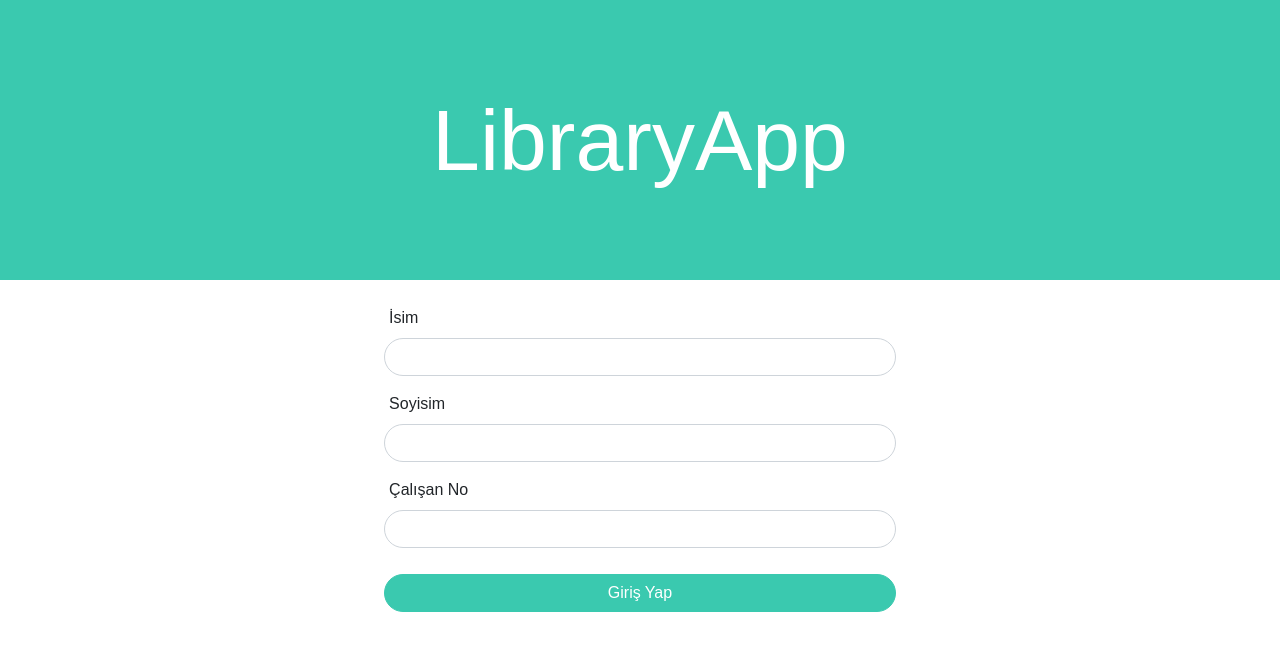
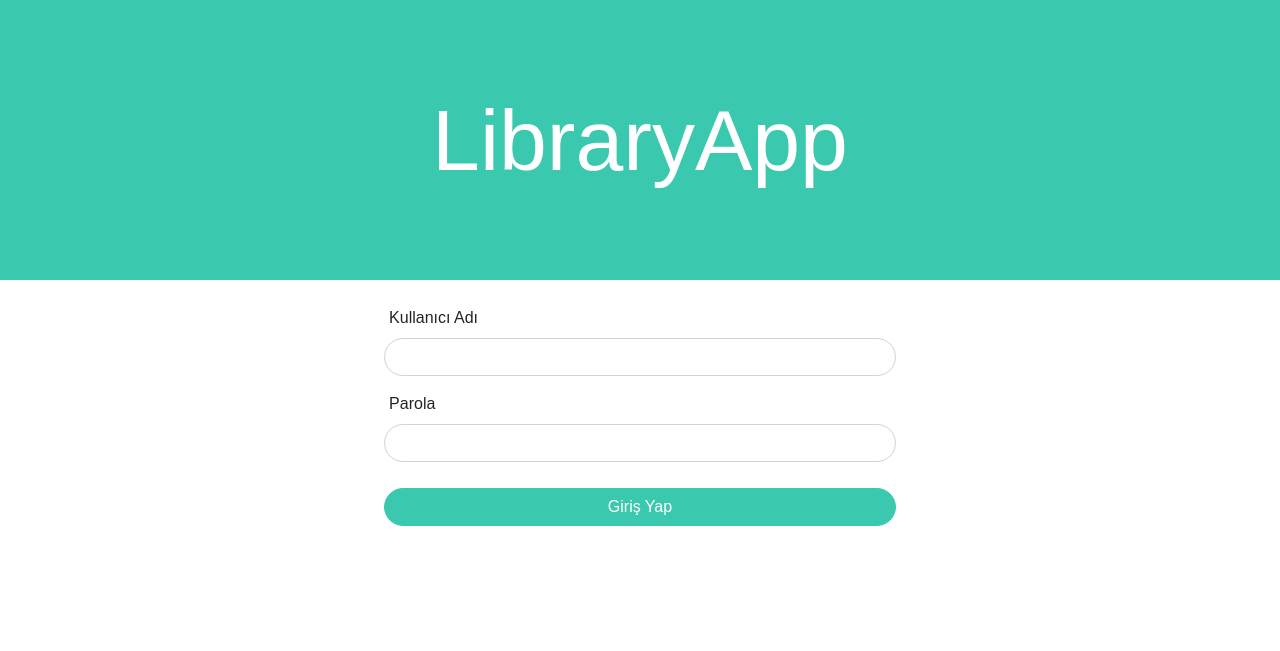
Before and after one commit to canerucal/library, a Django app: page / in a window 1280 px wide. Shown: the top 651 px of the page. Run offline with Django 4.2, Linux system fonts and the light colour scheme; some libraries are stand-ins or nearby versions; some web fonts are replaced.

Commit message:
finished

```diff
--- a/mainApp/templates/index.html
+++ b/mainApp/templates/index.html
@@ -45,36 +45,25 @@
       <form class="login-form" method="post">
         {% csrf_token %}
         <div class="mb-3">
-          <label for="isim" class="form-label"
-            >İsim</label
+          <label for="username" class="form-label"
+            >Kullanıcı Adı</label
           >
           <input
             type="text"
-            name="users_adi"
+            name="username"
             class="form-control"
-            id="isim"
+            id="username"
           />
         </div>
         <div class="mb-3">
-            <label for="soyisim" class="form-label"
-              >Soyisim</label
+            <label for="pass" class="form-label"
+              >Parola</label
             >
             <input
-              type="text"
-              name="users_soyadi"
+              type="password"
+              name="password"
               class="form-control"
-              id="soyisim"
-            />
-          </div>
-          <div class="mb-3">
-            <label for="calisan_no" class="form-label"
-              >Çalışan No</label
-            >
-            <input
-              type="number"
-              name="employee_id"
-              class="form-control"
-              id="calisan_no"
+              id="pass"
             />
           </div>
           <button type="submit" class="btn btn-primary login-btn">
--- a/mainApp/templates/reservation.html
+++ b/mainApp/templates/reservation.html
@@ -65,7 +65,7 @@
             class="btn"
             data-bs-toggle="tooltip"
             data-bs-placement="bottom"
-            title="Tooltip on bottom"
+            title="hilalavcu"
           >
             <img
               class="profile-picture"
--- a/mainApp/views.py
+++ b/mainApp/views.py
@@ -1,7 +1,7 @@
-from turtle import right
 from django.shortcuts import render, redirect
 from .models import table_inventory, visitor
 from django.db.models import Max
+from django.contrib.auth import authenticate, login
 
 # Create your views here.
 def loginUser(request):
@@ -60,3 +60,17 @@ def createSession(request, visitor_id):
     'addSession': addSession
     }
     return redirect('reservation')
+
+def loginUser(request):
+    if request.method == "POST":
+        username = request.POST['username']
+        password = request.POST['password']
+        user = authenticate(request, username = username, password = password)
+        if user is not None:
+            login(request, user)
+            return redirect('reservation')
+        else:
+            return redirect('login')
+
+    else:
+        return render(request, 'index.html')
```
Also changed, not shown: mainApp/models.py (+0 -11 lines), mainApp/migrations/0004_delete_users.py (added).
